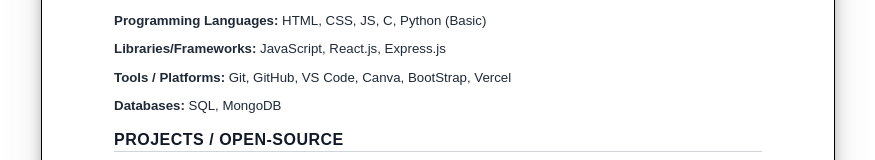
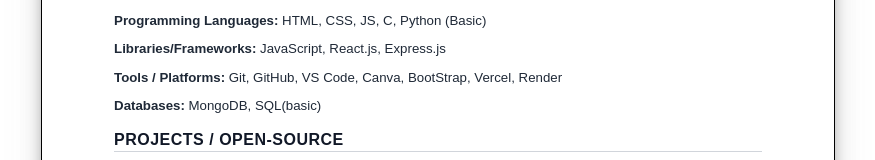
Before and after one commit to khushichhari/Resume---Khushi-Chhari, a React (Create React App) app: page / in a window 1280 px wide. Shown: the part 533-693 px from the top of the page, without its empty margins (202-1077 px from the left). Built offline with nearby package versions, Linux system fonts and the light colour scheme.

Commit message:
Update Resume.js

```diff
--- a/src/Components/Resume.js
+++ b/src/Components/Resume.js
@@ -142,10 +142,10 @@
           </p>
           <p>
             <strong>Tools / Platforms:</strong> Git, GitHub, VS Code, Canva,
-            BootStrap, Vercel
+            BootStrap, Vercel, Render
           </p>
           <p>
-            <strong>Databases:</strong> SQL, MongoDB
+            <strong>Databases:</strong> MongoDB, SQL(basic)
           </p>
         </section>
 
```
